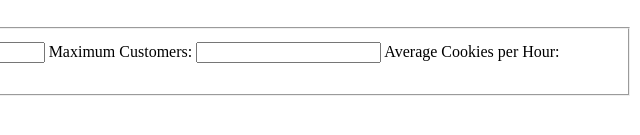
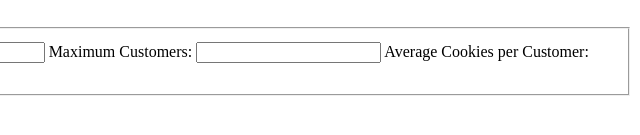
Before and after one commit to hnrzzle/cookie-stand, a plain HTML site: page sales.html in a window 1280 px wide. Shown: the part 275-410 px from the top of the page, 640-1280 px from the left. Drawn offline with Linux system fonts and the light colour scheme.

Commit message:
added style.css

```diff
--- a/sales.html
+++ b/sales.html
@@ -28,7 +28,7 @@
                 <label for="maxCust">Maximum Customers:</label>
                 <input type="number" name="maxCust">
 
-                <label for="avgCookies">Average Cookies per Hour:   </label>
+                <label for="avgCookies">Average Cookies per Customer:   </label>
                 <input type="number" name="avgCookies" step="0.1">
                 <button type="submit">Create New Location</button>
             </fieldset>
```
Also changed, not shown: style.css (added).
